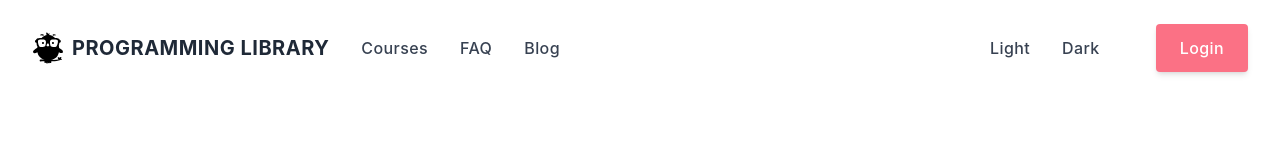
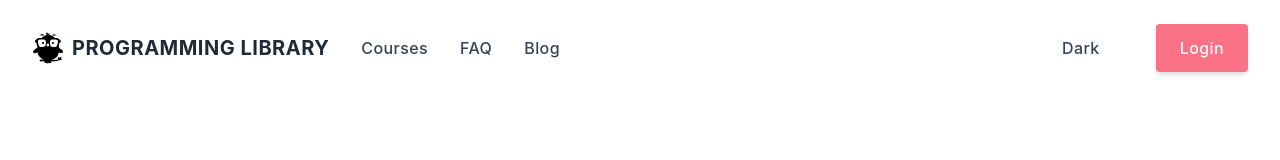
Before and after one commit to codernoyan/programming-library-client, a React (Create React App) app: page / in a window 1280 px wide. Shown: the top 160 px of the page. Built offline with nearby package versions, Linux system fonts and the light colour scheme; no server answers.

Commit message:
bugs fixed

```diff
--- a/src/components/Header/Header.js
+++ b/src/components/Header/Header.js
@@ -81,7 +81,7 @@ const Header = () => {
               {/* dark/light toggle button */}
               <label for="Toggle3" className="inline-flex items-center p-2 rounded-md cursor-pointer dark:text-gray-800">
                 <input id="Toggle3" type="checkbox" className="hidden peer" />
-                <span className="px-4 py-2 rounded-l-md dark:bg-rose-400 peer-checked:dark:bg-gray-300">Light</span>
+                <span className="px-4 py-2 rounded-l-md dark:bg-rose-400 text-white peer-checked:dark:bg-gray-300 peer-checked:text-gray-900">Light</span>
                 <span className="px-4 py-2 rounded-r-md dark:bg-gray-300 peer-checked:dark:bg-rose-400 peer-checked:text-white">Dark</span>
               </label>
             </button>
```
